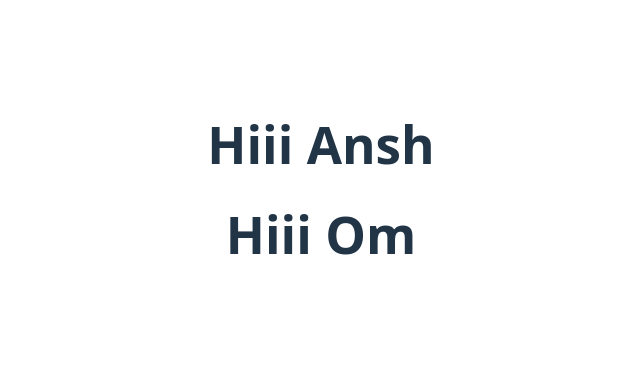
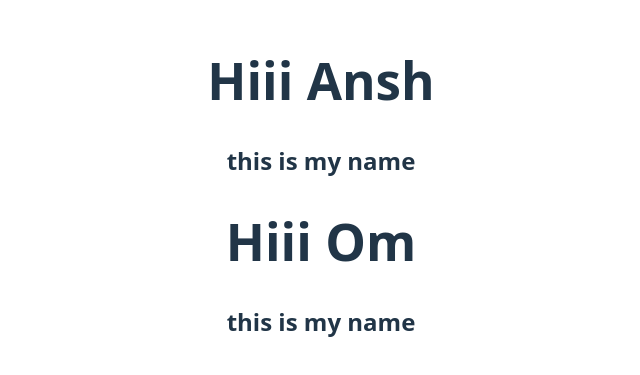
Before and after one commit to anshmahajan26/Accio, a React (Vite) app in the folder REACT/first/: page / in a window 1280 px wide. Shown: the part 211-586 px from the top of the page, without its empty margins (319-959 px from the left). Built offline with nearby package versions, Linux system fonts and the light colour scheme.

Commit message:
doen new change

```diff
--- a/REACT/first/src/Component/first.jsx
+++ b/REACT/first/src/Component/first.jsx
@@ -4,7 +4,7 @@ function Card({name}){
     return(
         <>
         <h1>Hiii {name}</h1>
-
+        <h2>this is my name </h2>
         </>
     )
 }
```
